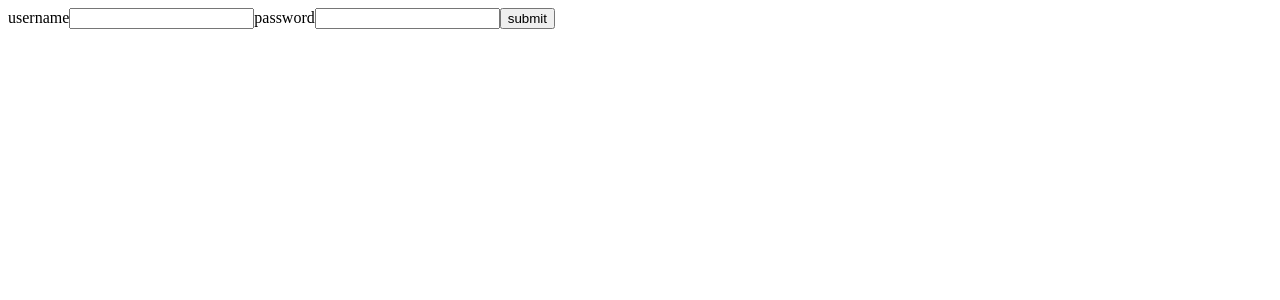
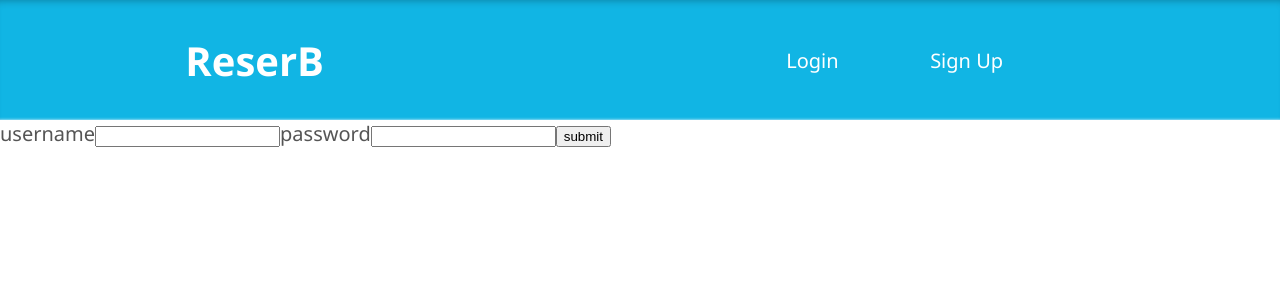
Before and after one commit to jairenriquezalva/Reserb_client, a React (Create React App) app: page / in a window 1280 px wide. Shown: the top 300 px of the page. Built offline with nearby package versions, Linux system fonts and the light colour scheme.

Commit message:
Add Styled components, Update Signup page style

```diff
--- a/package.json
+++ b/package.json
@@ -10,7 +10,8 @@
     "react-dom": "^16.13.1",
     "react-router": "^5.2.0",
     "react-router-dom": "^5.2.0",
-    "react-scripts": "3.4.3"
+    "react-scripts": "3.4.3",
+    "styled-components": "^5.1.1"
   },
   "scripts": {
     "start": "react-scripts start",
--- /dev/null
+++ b/src/App.css
@@ -0,0 +1,13 @@
+:root {
+    --main-bg-color: #11B5E4;
+    --main-color: white;
+    --secondary-bg-color: #33e5f4;
+    --secondary-color: black;
+}
+
+body {
+    font-family: 'Segoe UI', Tahoma, Geneva, Verdana, sans-serif;
+    color: #555555;
+    font-size: 20px;
+    margin: 0;
+}
--- a/src/App.js
+++ b/src/App.js
@@ -5,18 +5,24 @@ import {
   Route,
 } from 'react-router-dom';
 
+import 'App.css'
+
 import routes from 'routes'
+
+import Header from 'Header'
 import Home from 'Home';
 import Login from 'Login';
 import Signup from 'Signup';
 
 function App() {
+  const headerHeight = 120;
   return (
     <Router>
+      <Header height={headerHeight}/>
       <Switch>
-        <Route path={routes.home}><Home/></Route>
-        <Route path={routes.signup}><Signup/></Route>
-        <Route path={routes.login}><Login/></Route>
+        <Route path={routes.home}><Home height={window.innerHeight-headerHeight}/></Route>
+        <Route path={routes.signup}><Signup height={window.innerHeight-headerHeight}/></Route>
+        <Route path={routes.login}><Login height={window.innerHeight-headerHeight}/></Route>
       </Switch>
     </Router>
   );
--- /dev/null
+++ b/src/Header.js
@@ -0,0 +1,56 @@
+import React from 'react'
+import styled from 'styled-components'
+import {
+    BrowserRouter as Router,
+    Link
+} from 'react-router-dom'
+
+import routes from 'routes'
+
+const HeaderContainer = styled.header`
+    height: ${props=>props.height}px;
+    display: flex;
+    flex-direction: row;
+    justify-content: space-around;
+    align-items: center;
+    background-color: var(--main-bg-color);
+    color: var(--main-color);
+    box-shadow: inset 0 7px 9px -7px #00000055, inset 0 -7px 3px -7px #ffffff;
+`;
+
+const NavigatorLinkContainer = styled.ul`
+    padding: 0;
+    width: 400px;
+    display: flex;
+    flex-direction: row;
+    justify-content: space-evenly;
+    list-style-type: none;
+`
+
+const MyLink = styled(Link)`
+    text-decoration: none;
+    color: var(--main-color);
+    &:hover{
+        cursor: pointer;
+    }
+`
+
+const Header = (props)=>{
+    return(
+        <HeaderContainer height={props.height}>
+            <h1>ReserB</h1>
+            <nav>
+                <NavigatorLinkContainer>
+                    <li>
+                        <MyLink to={routes.login}>Login</MyLink>
+                    </li>
+                    <li>
+                        <MyLink to={routes.signup}>Sign Up</MyLink>
+                    </li>
+                </NavigatorLinkContainer>
+            </nav>
+        </HeaderContainer>
+    )
+}
+
+export default Header;
--- a/src/Signup.js
+++ b/src/Signup.js
@@ -1,7 +1,128 @@
 import React from 'react';
+import {useState} from 'react';
+import styled from 'styled-components'
 
-const Signup = ()=>{
-    return <div>Signup</div>
+const SignUpLayout = styled.div`
+    height: ${props=>props.height}px;
+    display: flex;
+    justify-content: center;
+    align-items: center;
+`
+
+const FormContainer = styled.form`
+    display: flex;
+    flex-flow: column;
+    align-items: center;
+    justify-content: space-evenly;
+    height: 600px;
+    width: 800px;
+    padding: 20px;
+`
+
+const Submit = styled.input.attrs(_=>({type: 'submit'}))`
+    padding: 0.5em 1em;
+    background-color: var(--main-bg-color);
+    outline: none;
+    border: none;
+    font-size: 24px;
+    font-weight: bold;
+    color: white;
+    cursor: pointer;
+    transition: box-shadow 0.5s;
+    &:hover {
+        box-shadow: inset 0 0 3px 2px white;
+    }
+`
+
+const InputGroup = styled.div`
+    height: 55px;
+    display: flex;
+    flex-flow: column;
+    justify-content: space-between;
+`
+
+const Title = styled.h1`
+    margin: 0.5em;
+`
+
+const Signup = (props)=>{
+
+    const [email,setEmail] = useState();
+    const [password,setPassword] = useState();
+    const [forenames,setForenames] = useState();
+    const [surnames, setSurnames] = useState();
+    const [birthdate, setBirthdate] = useState();
+    const [error, setError] = useState(false);
+    const [errorMessage,setErrorMessage] = useState();
+
+
+    const setEventValue = (setter,event)=>{
+        setter(event.target.value);
+    }
+
+    const handleEmailInput = (event)=>{
+        setEventValue(setEmail,event)
+    }
+
+    const handlePasswordInput = (event)=>{
+        setEventValue(setPassword,event)
+    }
+
+    const handleForenamesInput = (event)=>{
+        setEventValue(setForenames,event)
+    }
+
+    const handleSurnamesInput = (event)=>{
+        setEventValue(setSurnames,event)
+    }
+
+    const handleBirthdateInput = (event)=>{
+        setEventValue(setBirthdate,event)
+    }
+
+    const handleSubmit = (event)=>{
+        event.preventDefault()
+        let valid = true;
+        valid = /^\w+$/.test(email) && valid;
+        valid = /^\w+$/.test(password) && valid;
+        setError(!valid);
+        setErrorMessage('no se pudo crear el usuario. Es posible que el correo ya se encuentre registrado.')
+        alert(`
+        email: ${email}
+        password: ${password}
+        valid: ${valid}
+        `)
+    }
+
+    return (
+        <SignUpLayout height={props.height}>
+            <FormContainer onSubmit={handleSubmit}>
+                <Title>Reserb Signup</Title>
+                {error?<label>No se puedo crear el usuario : <code>{errorMessage}</code></label>:<div></div>}
+                <InputGroup>
+                    <label>Correo electronico</label>
+                    <input type="text" onKeyUp={handleEmailInput}/>
+                </InputGroup>
+                <InputGroup>
+                    <label>Contraseña</label>
+                    <input tyinputpe="password" onKeyUp={handlePasswordInput}/>
+                </InputGroup>
+                <InputGroup>
+                    <label>Nombres</label>
+                    <input type="text" onKeyUp={handleForenamesInput}/>
+                </InputGroup>
+                <InputGroup>
+                    <label>Apellidos</label>
+                    <input type="text" onKeyUp={handleSurnamesInput}/>
+                </InputGroup>
+                <InputGroup>
+                    <label>Fecha de nacimiento</label>
+                    <input type="text" onKeyUp={handleBirthdateInput}/>
+                </InputGroup>
+                <Submit value="Registrar"/>
+            </FormContainer>
+        </SignUpLayout>
+    )
 }
 
 export default Signup;
```
Also changed, not shown: 1 other file (tests, documents, lock files or other folders).
